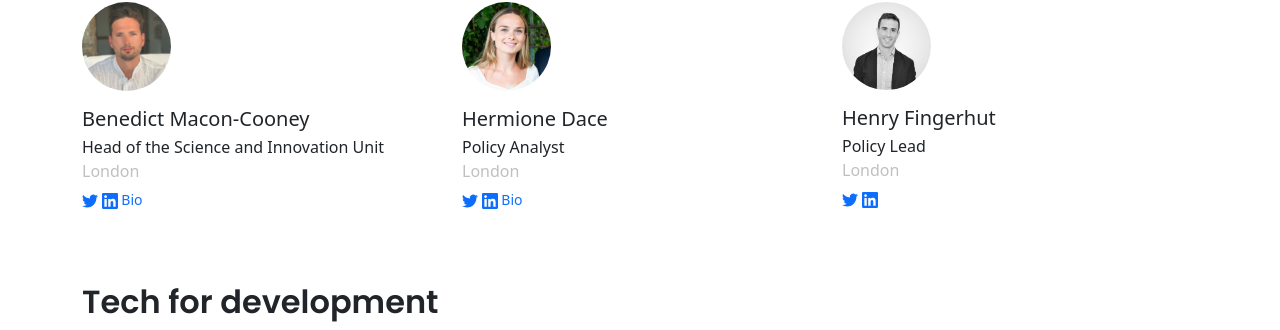
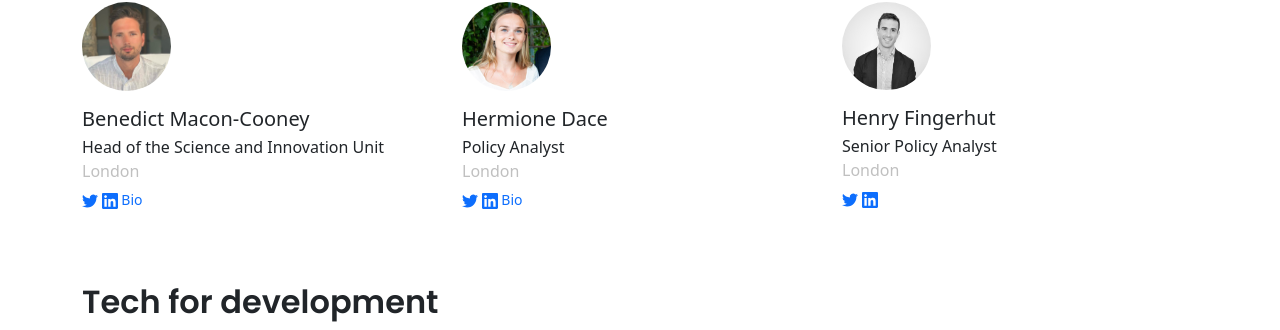
Before and after one commit to techpolicyio/techpolicyio.github.io, a Jekyll site: the page built from pages/people.md, in a window 1280 px wide and 900 px high, scrolled down 1398 px. Shown: the part 125-455 px from the top of the window. Built offline with Jekyll 4.4.1, drawn with Linux system fonts in a browser that asks for light colours.

Commit message:
Update team.yml

```diff
--- a/_data/team.yml
+++ b/_data/team.yml
@@ -95,7 +95,7 @@
   tw: MalaraElizabeth
   li: lizmalara
 - name: Henry Fingerhut
-  title: Policy Lead
+  title: Senior Policy Analyst
   unit: siu
   geo: London
   img: henry.jpg
```
